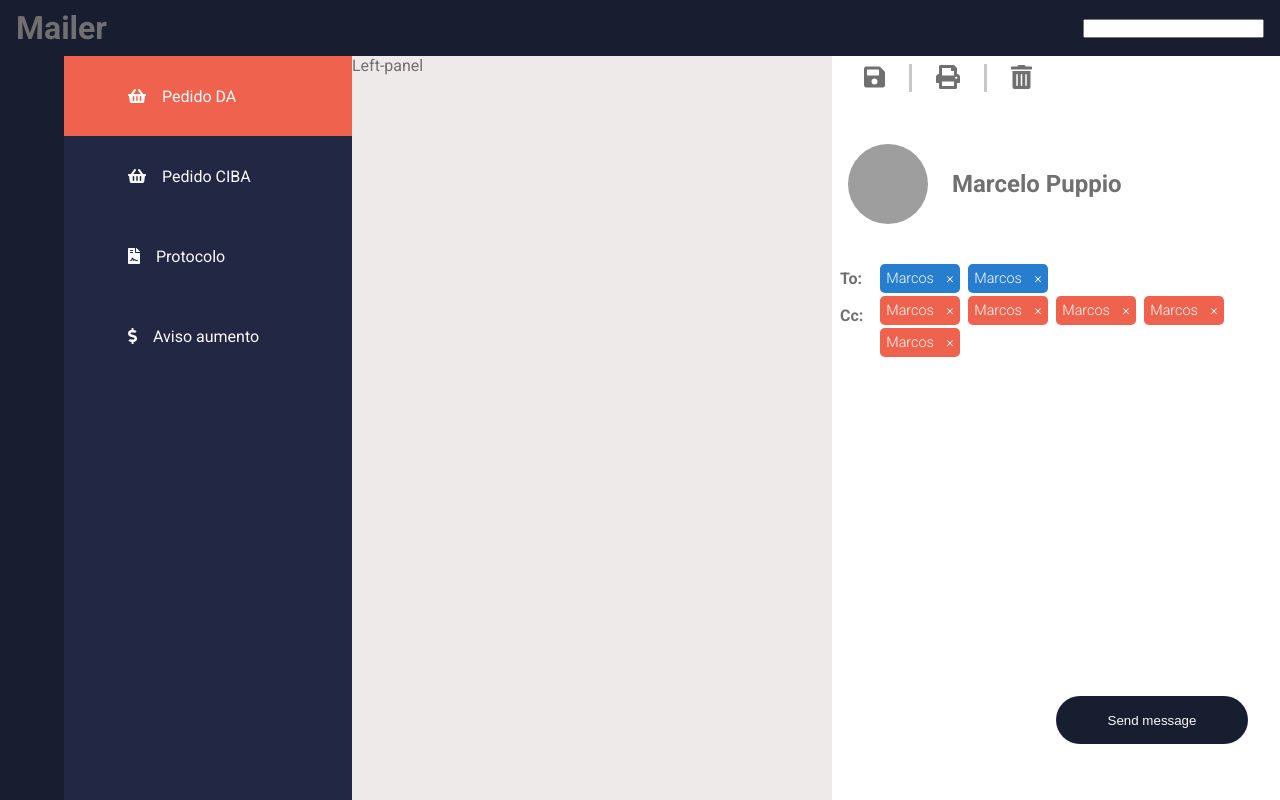
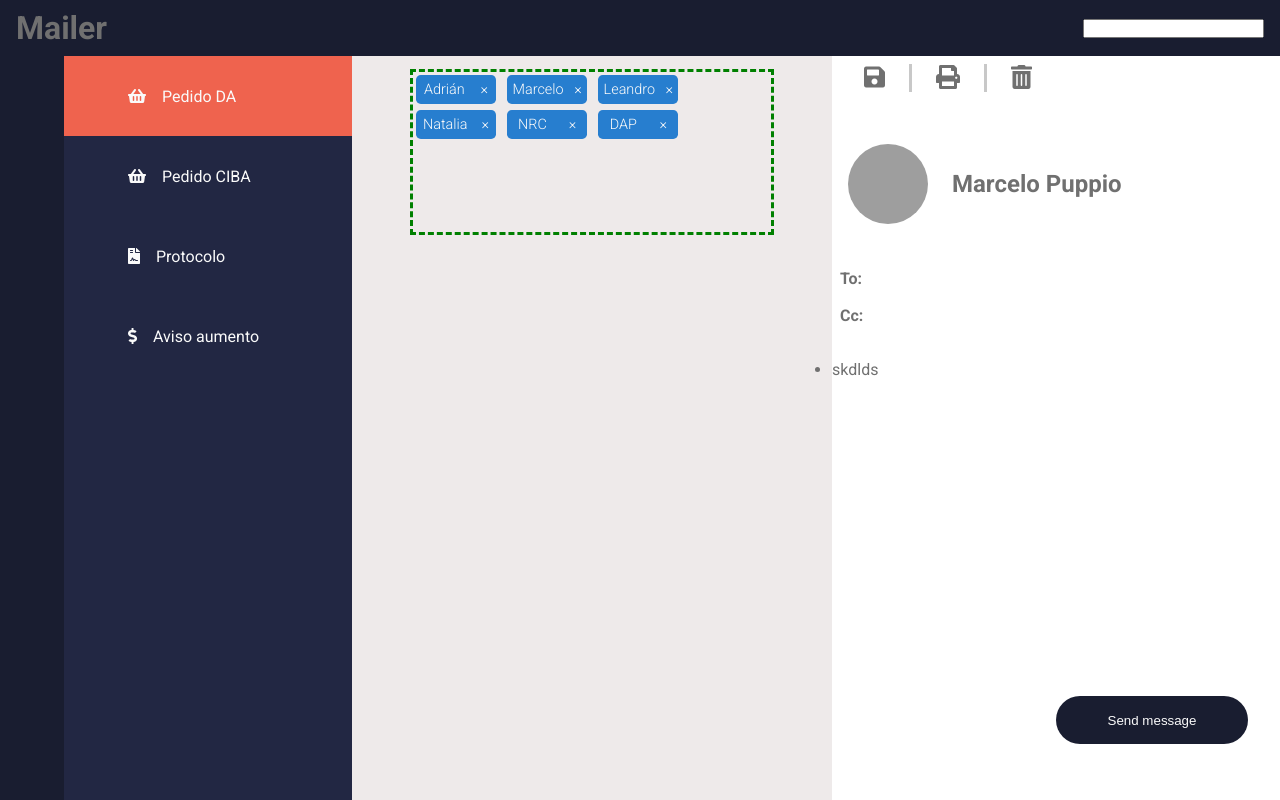
Before and after one commit to MarceloAPuppio/codibaMailFront, a React (Create React App) app: page / in a window 1280 px wide. Built offline with nearby package versions, Linux system fonts and the light colour scheme; grey boxes are pictures that could not be loaded.

Commit message:
drag and drop feature and css

```diff
--- a/src/App.js
+++ b/src/App.js
@@ -1,6 +1,19 @@
+import Addressee from "./components/addressee";
 import Layout from "./components/layout";
 import Main from "./components/main";
 function App() {
+  const handleDragOver = (e) => {
+    e.preventDefault();
+  };
+
+  const handleDrop = (e) => {
+    e.stopPropagation();
+    let DOMElement = document.getElementById(e.dataTransfer.getData("id"));
+    e.target.appendChild(DOMElement);
+    e.target.classList.contains("main-form__cc")
+      ? DOMElement.classList.add("main-form__to__addressee--otherColor")
+      : DOMElement.classList.remove("main-form__to__addressee--otherColor");
+  };
   return (
     <Layout>
       <nav className="nav-settings"></nav>
@@ -21,7 +34,20 @@ function App() {
           </li>
         </ul>
       </nav>
-      <aside className="tools-panel">Left-panel</aside>
+      <aside className="tools-panel">
+        <div
+          className="tools__contactDraggableContainer"
+          onDrop={handleDrop}
+          onDragOver={handleDragOver}
+        >
+          <Addressee name="Adrián" />
+          <Addressee name="Marcelo" />
+          <Addressee name="Leandro" />
+          <Addressee name="Natalia" />
+          <Addressee name="NRC" />
+          <Addressee name="DAP" />
+        </div>
+      </aside>
       <Main />
     </Layout>
   );
--- a/src/components/addressee.js
+++ b/src/components/addressee.js
@@ -1,8 +1,18 @@
 import React from "react";
 
 function Addressee({ name, clase }) {
+  const handleDragStart = (e) => {
+    e.dataTransfer.setData("id", e.target.id);
+    console.log(e, "dragstart", e.dataTransfer.getData("id"));
+  };
   return (
-    <div className={`main-form__to__addressee ${clase}`}>
+    <div
+      className={`main-form__to__addressee ${clase ? clase : ""}`}
+      draggable="true"
+      onDragStart={handleDragStart}
+      onDrop={(e) => e.stopPropagation()}
+      id={`destinatario${name}`}
+    >
       <p>{name}</p>
       <span>&times;</span>
     </div>
--- a/src/components/main.js
+++ b/src/components/main.js
@@ -1,6 +1,17 @@
 import React from "react";
-import Addressee from "./addressee";
+// import Addressee from "./addressee";
 function Main() {
+  const handleDragOver = (e) => {
+    e.preventDefault();
+  };
+
+  const handleDrop = (e) => {
+    let DOMElement = document.getElementById(e.dataTransfer.getData("id"));
+    e.target.appendChild(DOMElement);
+    e.target.classList.contains("main-form__cc")
+      ? DOMElement.classList.add("main-form__to__addressee--otherColor")
+      : DOMElement.classList.remove("main-form__to__addressee--otherColor");
+  };
   return (
     <section className="main-panel">
       <div className="main-panel__botonera">
@@ -25,33 +36,24 @@ function Main() {
           </picture>
           <h2>Marcelo Puppio</h2>
         </div>
-        <div className="main-form__to">
-          <Addressee name="Marcos" />
-          <Addressee name="Marcos" />
+        <div
+          className="main-form__to"
+          onDragOver={handleDragOver}
+          onDrop={handleDrop}
+        ></div>
+        <div
+          className="main-form__cc"
+          onDragOver={handleDragOver}
+          onDrop={handleDrop}
+        ></div>
+        <div className="main-form__body">
+          {/* <input type="text" value="Marcos" />
+          <input type="text" value="Te paso un pedido para CIBA - MACACHIN." /> */}
+
+          <ul>
+            <li>skdlds</li>
+          </ul>
         </div>
-        <div className="main-form__cc">
-          <Addressee
-            name="Marcos"
-            clase="main-form__to__addressee--otherColor"
-          />
-          <Addressee
-            name="Marcos"
-            clase="main-form__to__addressee--otherColor"
-          />
-          <Addressee
-            name="Marcos"
-            clase="main-form__to__addressee--otherColor"
-          />
-          <Addressee
-            name="Marcos"
-            clase="main-form__to__addressee--otherColor"
-          />
-          <Addressee
-            name="Marcos"
-            clase="main-form__to__addressee--otherColor"
-          />
-        </div>
-        <div className="main-form__body"></div>
         <div className="main-form__attachment"></div>
         <div className="main-form__submit">
           <button className="submit__btn">Send message</button>
--- a/src/index.css
+++ b/src/index.css
@@ -18,6 +18,7 @@
   box-sizing: border-box;
   margin: 0;
   padding: 0;
+  user-select: none;
 }
 html{
   font-size: 16px;
@@ -92,7 +93,26 @@ main{
 .tools-panel{
   grid-area: tools;
   background: var(--bg-semilight);
+  display: flex;
+  flex-flow: column wrap;
+  justify-content: flex-start;
+  align-items: center;
+  padding: 1rem;
 }
+.tools__contactDraggableContainer{
+  width: 80%;
+  height: 10rem;
+  outline: dashed green 0.2rem;
+  display: flex;
+  flex-flow: row wrap;
+  justify-content: flex-start;
+  align-content: flex-start;
+}
+.tools__contactDraggableContainer > *{
+  margin: 0.2rem;
+}
+
+
 /*
 ⭐⭐⭐⭐⭐⭐⭐⭐⭐⭐⭐⭐⭐⭐MAIN⭐⭐⭐⭐⭐⭐⭐⭐⭐⭐⭐⭐⭐⭐⭐⭐⭐
 🔽🔽🔽🔽🔽🔽🔽🔽🔽🔽🔽🔽 MAIN Panel🔽🔽🔽🔽🔽🔽🔽🔽🔽🔽🔽🔽🔽🔽🔽🔽
@@ -191,6 +211,7 @@ font-weight: bold;
   background: var(--mailTo);
   border-radius: 0.3rem;
   margin-right: 0.5rem;
+
 }
 .main-form__to__addressee--otherColor{
   background: var(--acent);
```
